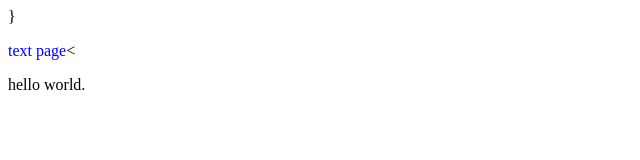
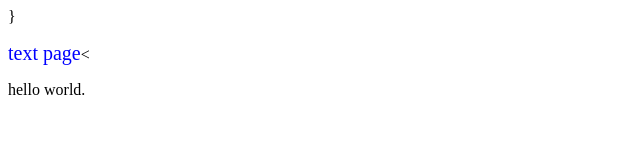
Before and after one commit to WileyClarkano/ERESA, a plain HTML site: page index.html in a window 1280 px wide. Shown: the full height of the page, 0-640 px from the left. Drawn offline with Linux system fonts and the light colour scheme.

Commit message:
Update index.html

```diff
--- a/index.html
+++ b/index.html
@@ -12,12 +12,15 @@ ul { margin-left: 0;
 
   a { color: blue;
      text-decoration: none;
+     font-size:20px;
+     transition: .5s font-size, .5s color;
   }
 
 a:hover {
   color: red;
   text-decoration: underline
   text-transform: uppercase;
+  font-size: 28px;
 
 }
 a: active { background: black;'
```
